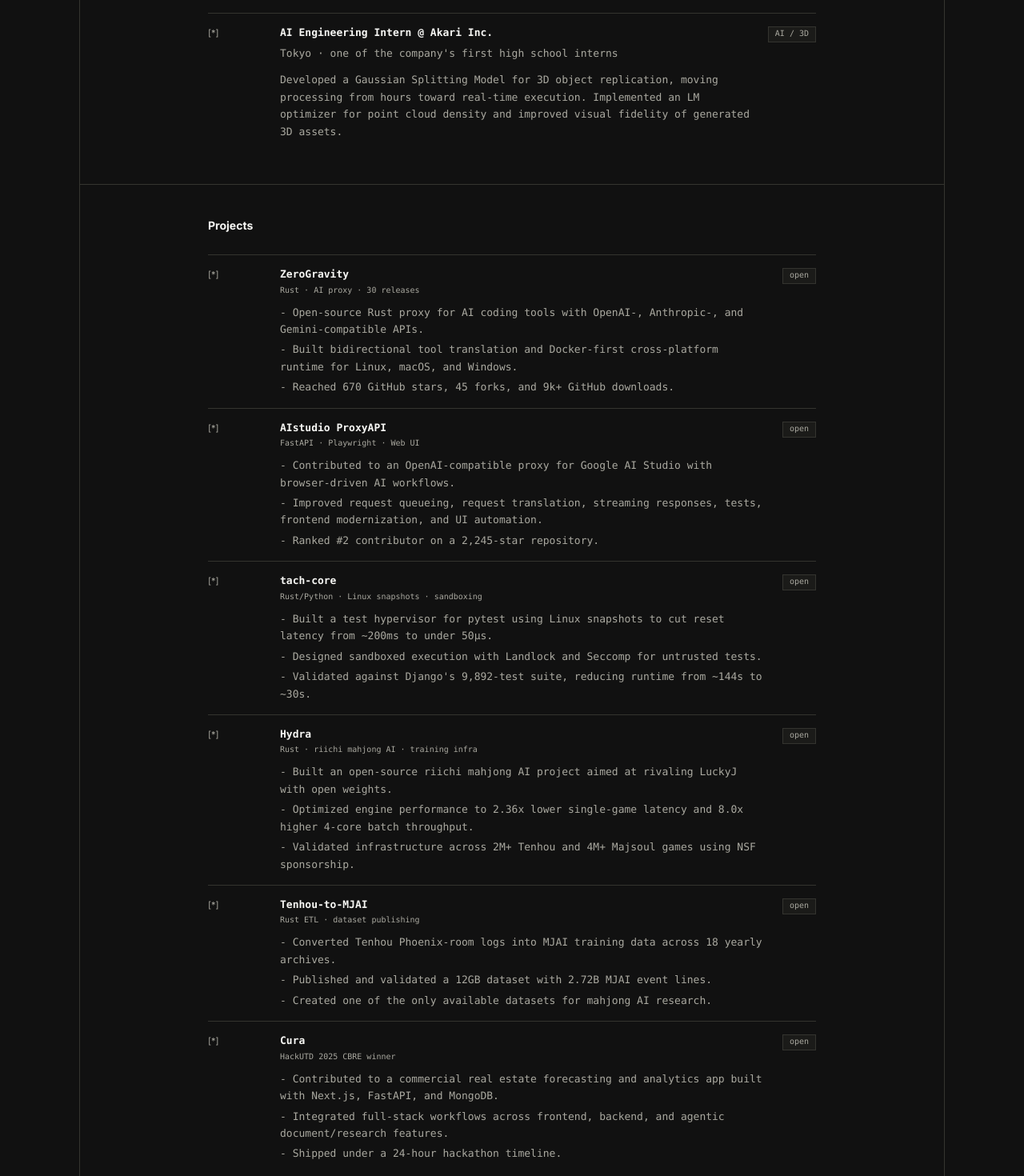
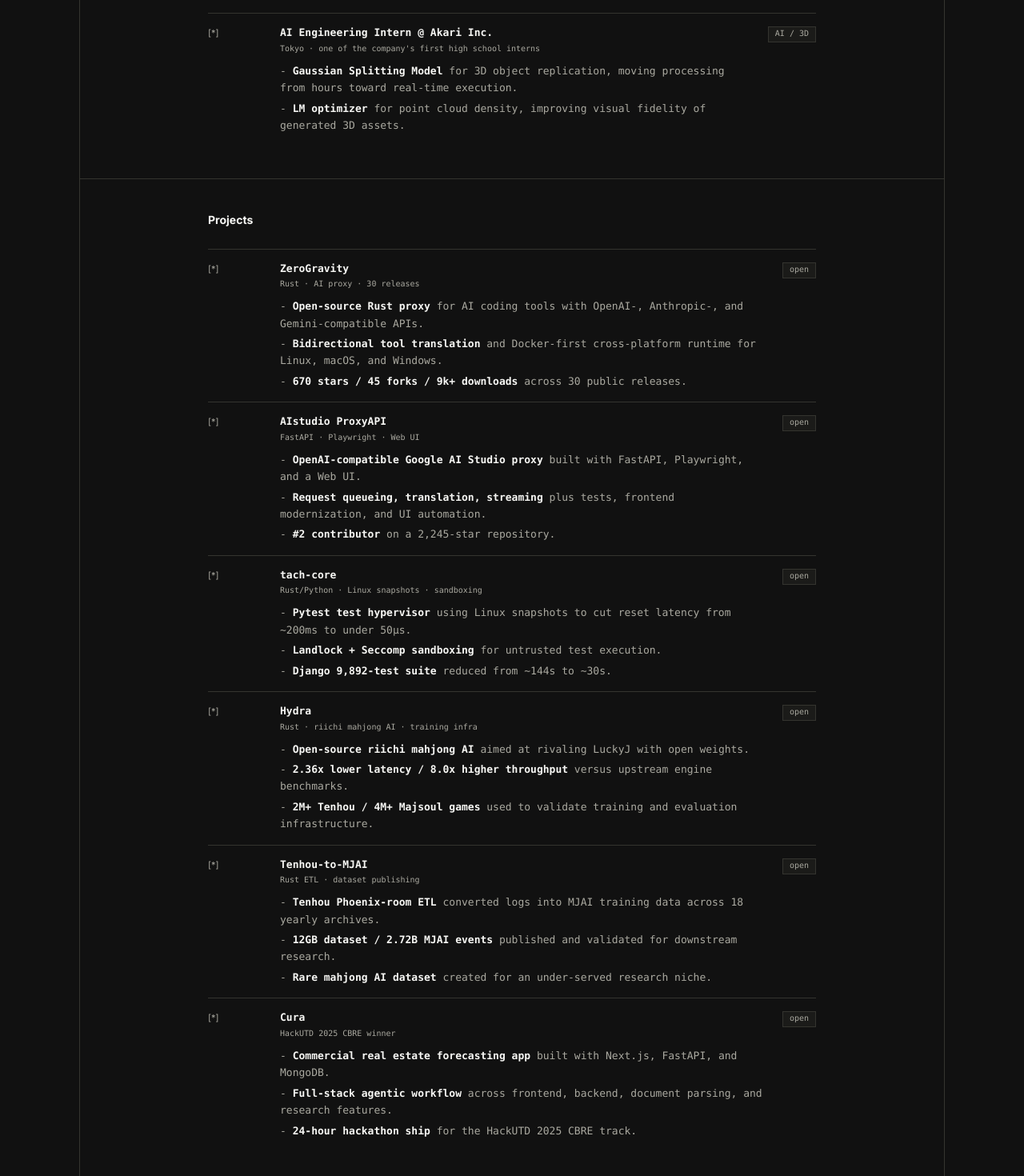
Before and after one commit to NikkeTryHard/personal_blog, a Next.js app: page /profile in a window 1280 px wide. Shown: the part 460-1930 px from the top of the page at 80% size. Built offline with nearby package versions, Linux system fonts and the light colour scheme; no server answers.

Commit message:
style: highlight profile scan text

```diff
--- a/app/profile/page.tsx
+++ b/app/profile/page.tsx
@@ -12,9 +12,9 @@
     meta: 'Rust · AI proxy · 30 releases',
     href: 'https://github.com/NikkeTryHard/zerogravity',
     points: [
-      'Open-source Rust proxy for AI coding tools with OpenAI-, Anthropic-, and Gemini-compatible APIs.',
-      'Built bidirectional tool translation and Docker-first cross-platform runtime for Linux, macOS, and Windows.',
-      'Reached 670 GitHub stars, 45 forks, and 9k+ GitHub downloads.',
+      { lead: 'Open-source Rust proxy', rest: 'for AI coding tools with OpenAI-, Anthropic-, and Gemini-compatible APIs.' },
+      { lead: 'Bidirectional tool translation', rest: 'and Docker-first cross-platform runtime for Linux, macOS, and Windows.' },
+      { lead: '670 stars / 45 forks / 9k+ downloads', rest: 'across 30 public releases.' },
     ],
   },
   {
@@ -22,9 +22,9 @@
     meta: 'FastAPI · Playwright · Web UI',
     href: 'https://github.com/CJackHwang/AlstudioProxyAPI',
     points: [
-      'Contributed to an OpenAI-compatible proxy for Google AI Studio with browser-driven AI workflows.',
-      'Improved request queueing, request translation, streaming responses, tests, frontend modernization, and UI automation.',
-      'Ranked #2 contributor on a 2,245-star repository.',
+      { lead: 'OpenAI-compatible Google AI Studio proxy', rest: 'built with FastAPI, Playwright, and a Web UI.' },
+      { lead: 'Request queueing, translation, streaming', rest: 'plus tests, frontend modernization, and UI automation.' },
+      { lead: '#2 contributor', rest: 'on a 2,245-star repository.' },
     ],
   },
   {
@@ -32,9 +32,9 @@
     meta: 'Rust/Python · Linux snapshots · sandboxing',
     href: 'https://github.com/NikkeTryHard/tach-core',
     points: [
-      'Built a test hypervisor for pytest using Linux snapshots to cut reset latency from ~200ms to under 50µs.',
-      'Designed sandboxed execution with Landlock and Seccomp for untrusted tests.',
-      'Validated against Django\'s 9,892-test suite, reducing runtime from ~144s to ~30s.',
+      { lead: 'Pytest test hypervisor', rest: 'using Linux snapshots to cut reset latency from ~200ms to under 50µs.' },
+      { lead: 'Landlock + Seccomp sandboxing', rest: 'for untrusted test execution.' },
+      { lead: 'Django 9,892-test suite', rest: 'reduced from ~144s to ~30s.' },
     ],
   },
   {
@@ -42,9 +42,9 @@
     meta: 'Rust · riichi mahjong AI · training infra',
     href: 'https://github.com/NikkeTryHard/hydra',
     points: [
-      'Built an open-source riichi mahjong AI project aimed at rivaling LuckyJ with open weights.',
-      'Optimized engine performance to 2.36x lower single-game latency and 8.0x higher 4-core batch throughput.',
-      'Validated infrastructure across 2M+ Tenhou and 4M+ Majsoul games using NSF sponsorship.',
+      { lead: 'Open-source riichi mahjong AI', rest: 'aimed at rivaling LuckyJ with open weights.' },
+      { lead: '2.36x lower latency / 8.0x higher throughput', rest: 'versus upstream engine benchmarks.' },
+      { lead: '2M+ Tenhou / 4M+ Majsoul games', rest: 'used to validate training and evaluation infrastructure.' },
     ],
   },
   {
@@ -52,9 +52,9 @@
     meta: 'Rust ETL · dataset publishing',
     href: 'https://github.com/NikkeTryHard/tenhou-to-mjai',
     points: [
-      'Converted Tenhou Phoenix-room logs into MJAI training data across 18 yearly archives.',
-      'Published and validated a 12GB dataset with 2.72B MJAI event lines.',
-      'Created one of the only available datasets for mahjong AI research.',
+      { lead: 'Tenhou Phoenix-room ETL', rest: 'converted logs into MJAI training data across 18 yearly archives.' },
+      { lead: '12GB dataset / 2.72B MJAI events', rest: 'published and validated for downstream research.' },
+      { lead: 'Rare mahjong AI dataset', rest: 'created for an under-served research niche.' },
     ],
   },
   {
@@ -62,9 +62,9 @@
     meta: 'HackUTD 2025 CBRE winner',
     href: 'https://github.com/armaanamatya/HackUTD2025',
     points: [
-      'Contributed to a commercial real estate forecasting and analytics app built with Next.js, FastAPI, and MongoDB.',
-      'Integrated full-stack workflows across frontend, backend, and agentic document/research features.',
-      'Shipped under a 24-hour hackathon timeline.',
+      { lead: 'Commercial real estate forecasting app', rest: 'built with Next.js, FastAPI, and MongoDB.' },
+      { lead: 'Full-stack agentic workflow', rest: 'across frontend, backend, document parsing, and research features.' },
+      { lead: '24-hour hackathon ship', rest: 'for the HackUTD 2025 CBRE track.' },
     ],
   },
 ] as const;
@@ -77,6 +77,14 @@
         {children}
       </div>
     </section>
+  );
+}
+
+function BulletText({ lead, rest }: { lead: string; rest: string }) {
+  return (
+    <p className="font-code-body text-code-body text-on-surface-variant">
+      - <strong className="font-bold text-primary">{lead}</strong> {rest}
+    </p>
   );
 }
 
@@ -100,7 +108,7 @@
                   <span>AI infrastructure / systems / developer tooling</span>
                 </div>
                 <p className="mt-5 max-w-[620px] font-code-body text-code-body text-on-surface-variant">
-                  CS student building open-source Game AI, browser automation, data pipelines, and full-stack tools in Rust, Python, and TypeScript. Focused on AI infrastructure, backend systems, developer tooling, and high-performance software.
+                  CS student building <strong className="font-bold text-primary">open-source Game AI</strong>, <strong className="font-bold text-primary">browser automation</strong>, <strong className="font-bold text-primary">data pipelines</strong>, and <strong className="font-bold text-primary">full-stack tools</strong> in Rust, Python, and TypeScript. Focused on <strong className="font-bold text-primary">AI infrastructure</strong>, backend systems, developer tooling, and high-performance software.
                 </p>
                 <div className="mt-6 flex flex-wrap gap-3">
                   <a className="op-button" href="https://github.com/NikkeTryHard">GitHub</a>
@@ -116,8 +124,11 @@
           <div className="bullet-row">
             <div>
               <h3 className="font-code-body text-code-body font-bold text-primary">AI Engineering Intern @ Akari Inc.</h3>
-              <p className="mt-1 font-code-body text-code-body text-on-surface-variant">Tokyo · one of the company&apos;s first high school interns</p>
-              <p className="mt-3 font-code-body text-code-body text-on-surface-variant">Developed a Gaussian Splitting Model for 3D object replication, moving processing from hours toward real-time execution. Implemented an LM optimizer for point cloud density and improved visual fidelity of generated 3D assets.</p>
+              <p className="mt-1 font-status-label text-status-label text-on-surface-variant">Tokyo · one of the company&apos;s first high school interns</p>
+              <div className="mt-3 space-y-1">
+                <BulletText lead="Gaussian Splitting Model" rest="for 3D object replication, moving processing from hours toward real-time execution." />
+                <BulletText lead="LM optimizer" rest="for point cloud density, improving visual fidelity of generated 3D assets." />
+              </div>
             </div>
             <span className="status-pill px-2 py-1">AI / 3D</span>
           </div>
@@ -130,9 +141,9 @@
                 <div>
                   <h3 className="font-code-body text-code-body font-bold text-primary group-hover:underline">{project.name}</h3>
                   <p className="mt-1 font-status-label text-status-label text-on-surface-variant">{project.meta}</p>
-                  <ul className="mt-3 space-y-1 font-code-body text-code-body text-on-surface-variant">
-                    {project.points.map((point) => <li key={point}>- {point}</li>)}
-                  </ul>
+                  <div className="mt-3 space-y-1">
+                    {project.points.map((point) => <BulletText key={point.lead} lead={point.lead} rest={point.rest} />)}
+                  </div>
                 </div>
                 <span className="status-pill px-2 py-1">open</span>
               </a>
```
